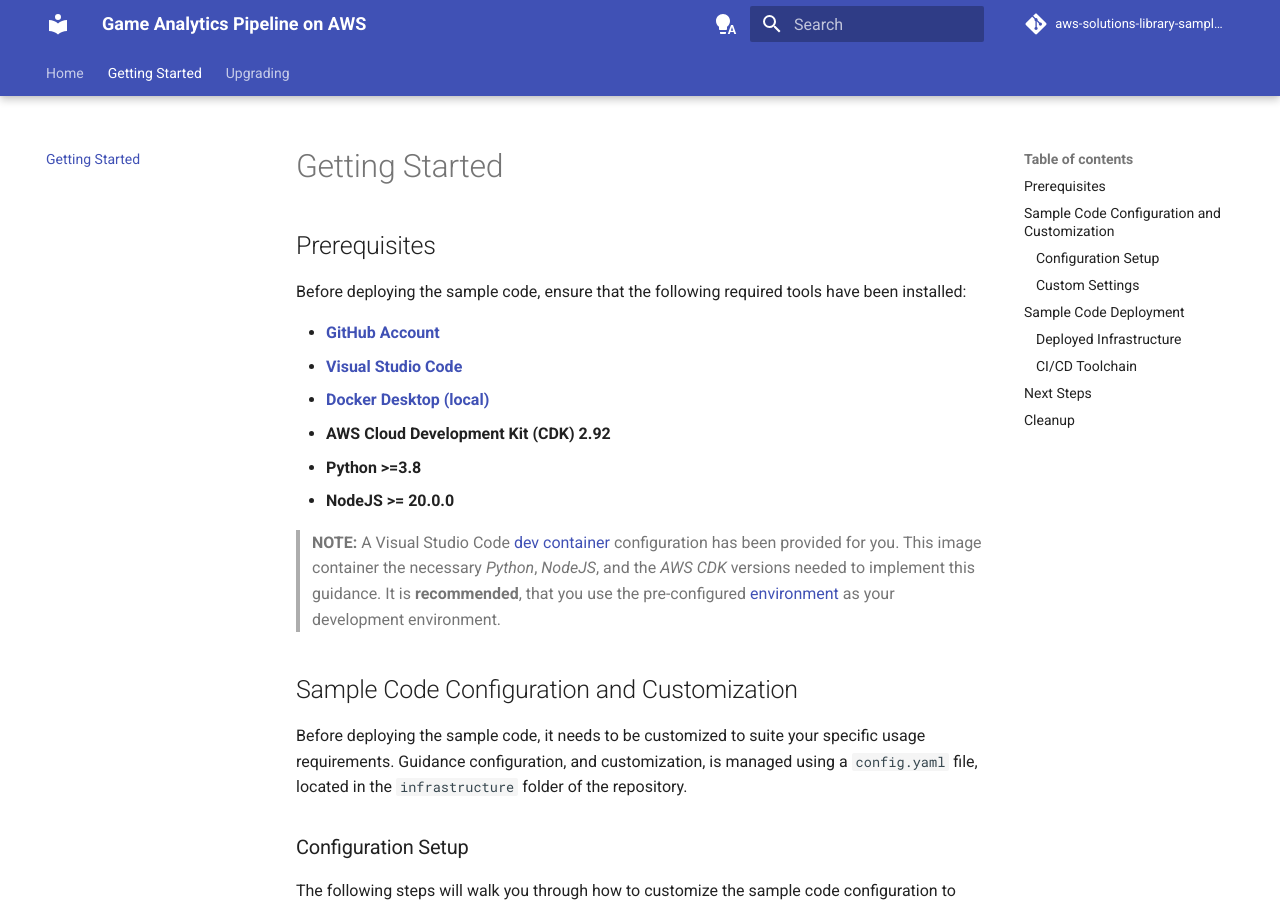
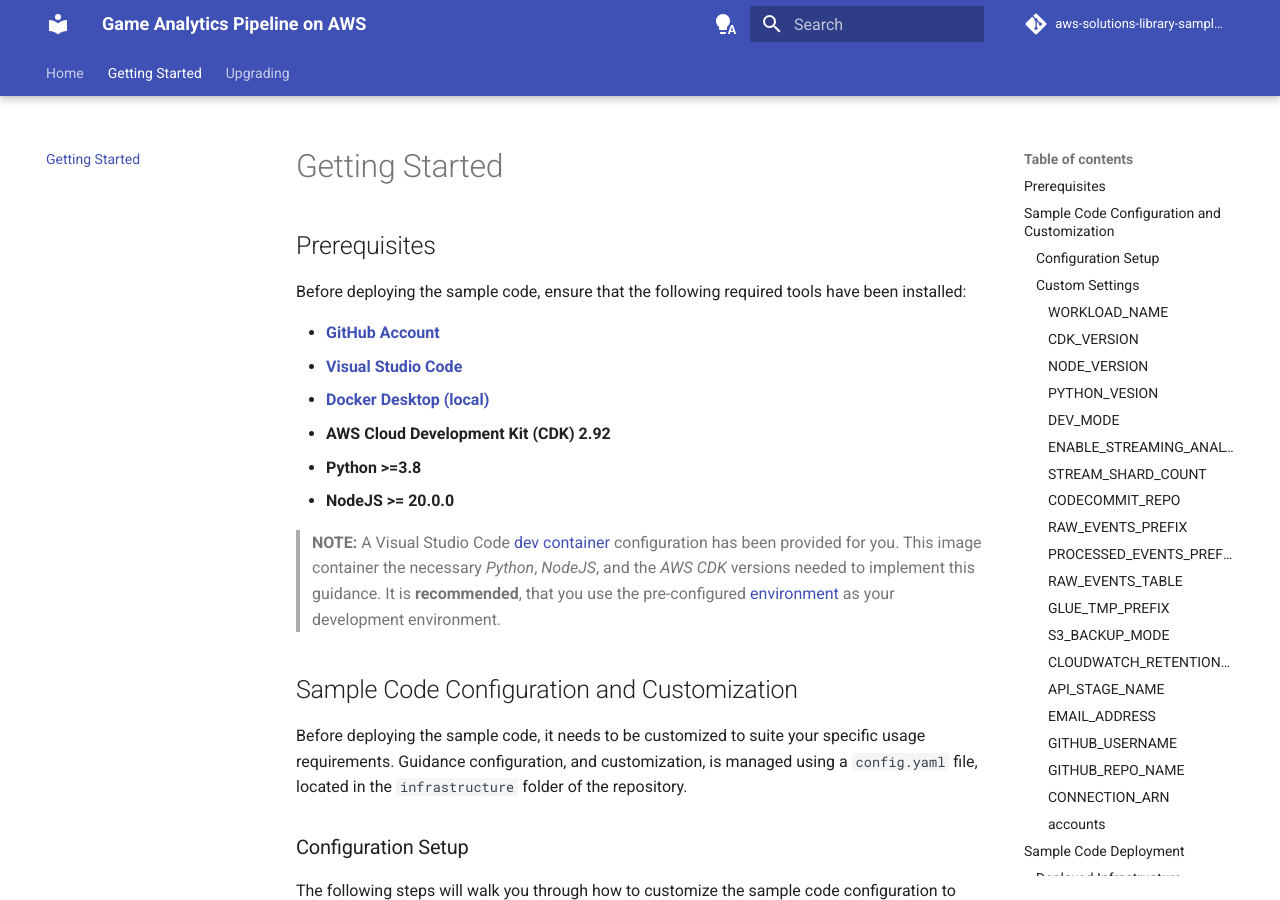
Before and after one commit to NathanCYee/guidance-for-game-analytics-pipeline-on-aws, an MkDocs documentation site: the page built from docs/getting-started.md, in a window 1280 px wide and 900 px high. Built offline with MkDocs 1.6.1 and Material for MkDocs 9.7.7, drawn with Linux system fonts in a browser that asks for light colours; comment, search, counter and statistics services are not loaded.

Commit message:
changed getting-started.md to headers to appear in TOC

````diff
--- a/docs/getting-started.md
+++ b/docs/getting-started.md
@@ -37,82 +37,82 @@
 
 The following settings can be adjusted to suite your use case:
 
-- `WORKLOAD_NAME`
+#### `WORKLOAD_NAME`
   - *Description:* The name of the workload that will deployed. This name will be used as a prefix for for any component deployed into your AWS Account.
   - *Type:* String
   - *Example:* `"GameAnalyticsPipeline"`
-- `CDK_VERSION`
+#### `CDK_VERSION`
   - *Description:* The version of the CDK installed in your environment. To see the current version of the CDK, run the `cdk --version` command. The guidance has been tested using CDK version `2.92.0` of the CDK. If you are using a different version of the CDK, ensure that this version is also reflected in the `./infrastructure/package.json` file.
   - *Type:* String
   - *Example:* `"2.92.0"`
-- `NODE_VERSION`
+#### `NODE_VERSION`
   - *Description:* The version of NodeJS being used. The default value is set to `"latest"`, and should only be changed this if you require a specific version.
   - *Type:* String
   - *Example:* `"latest"`
-- `PYTHON_VESION`
+#### `PYTHON_VESION`
   - *Description:* The version of Python being used. The default value is set to `"3.8"`, and should only be changed if you require a specific version.
   - *Type:* String
   - *Example:* `"3.8"`
-- `DEV_MODE`
+#### `DEV_MODE`
   - *Description:* Wether or not to enable developer mode. This mode will ensure synthetic data, and shorter retention times are enabled. It is recommended that you set the value to `true` when first deploying the sample code for testing, as this setting will enable S3 versioning, and won't delete S3 buckets on teardown. This setting can be changed at a later time, and the infrastructure re-deployed through CI/CD.
   - *Type:* Boolean
   - *Example:* `true`
-- `ENABLE_STREAMING_ANALYTICS`
+#### `ENABLE_STREAMING_ANALYTICS`
   - *Description:* Wether or not to enable the [Kinesis Data Analytics](https://aws.amazon.com/kinesis/data-analytics/) component/module of the guidance. It is recommended to set this value to `true` when first deploying this sample code for testing, as this setting will allow you to verify if streaming analytics is required for your use case. This setting can be changed at a later time, and the guidance re-deployed through CI/CD.
   - *Type:* Boolean
   - *Example:* `true`
-- `STREAM_SHARD_COUNT`
+#### `STREAM_SHARD_COUNT`
   - *Description:* The number of Kinesis shards, or sequence of data records, to use for the data stream. The default value has been set to `1` for initial deployment, and testing purposes. This value can be changed at a later time, and the guidance re-deployed through CI/CD. For information about determining the shards required for your use case, refer to [Amazon Kinesis Data Streams Terminology and Concepts](https://docs.aws.amazon.com/streams/latest/dev/key-concepts.html) in the *Amazon Kinesis Data Streams Developer Guide*.
   - *Type:* Integer
   - *Example:* `1`
-- `CODECOMMIT_REPO`
+#### `CODECOMMIT_REPO`
   - *Description:* The name of the [AWS CodeCoomit](https://aws.amazon.com/codecommit/), repository used as source control for the codified infrastructure, and CI/CD pipeline.
   - *Type:* String
   - *Example:* `"game-analytics-pipeline"`
-- `RAW_EVENTS_PREFIX`
+#### `RAW_EVENTS_PREFIX`
   - *Description:* The prefix for new/raw data files stored in S3.
   - *Type:* String
   - *Example:* `"raw_events"`
-- `PROCESSED_EVENTS_PREFIX`
+#### `PROCESSED_EVENTS_PREFIX`
   - *Description:* The prefix processed data files stored in S3.
   - *Type:* String
   - *Example:* `"processed_events"`
-- `RAW_EVENTS_TABLE`
+#### `RAW_EVENTS_TABLE`
   - *Description:* The name of the of the [AWS Glue table](https://docs.aws.amazon.com/glue/latest/dg/tables-described.html) within which all new/raw data is cataloged.
   - *Type:* String
   - *Example:* `"raw_events"`
-- `GLUE_TMP_PREFIX`
+#### `GLUE_TMP_PREFIX`
   - *Description:* The name of the temporary data store for AWS Glue.
   - *Type:* String
   - *Example:* `"glueetl-tmp"`
-- `S3_BACKUP_MODE`
+#### `S3_BACKUP_MODE`
   - *Description:* Wether or not to enable [Kinesis Data Firehose](https://aws.amazon.com/kinesis/data-firehose/) to send a backup of new/raw data to S3. The default value has been set to `false` for initial deployment, and testing purposes. This value can be changed at a later time, and the guidance re-deployed through CI/CD.
   - *Type:* Boolean
   - *Example:* `false`
-- `CLOUDWATCH_RETENTION_DAYS`
+#### `CLOUDWATCH_RETENTION_DAYS`
   - *Description:* The default number of days in which [Amazon CloudWatch](https://aws.amazon.com/cloudwatch/) stores all the logs. The default value has been set to `30` for initial deployment, and testing purposes. This value can be changed at a later time, and the guidance re-deployed through CI/CD.
   - *Type:* Integer
   - *Example:* `30`
-- `API_STAGE_NAME`
+#### `API_STAGE_NAME`
   - *Description:* The name of the REST API [stage](https://docs.aws.amazon.com/apigateway/latest/developerguide/set-up-stages.html) for the [Amazon API Gateway](https://aws.amazon.com/api-gateway/) configuration endpoint for sending telemetry data to the pipeline. This provides an integration option for applications that cannot integrate with Amazon Kinesis directly. The API also provides configuration endpoints for admins to use for registering their game applications with the guidance, and generating API keys for developers to use when sending events to the REST API. The default value is set to `live`.
   - *Type:* String
   - *Example:* `"live"`
-- `EMAIL_ADDRESS`
+#### `EMAIL_ADDRESS`
   - *Description:* The email address to receive operational notifications, and delivered by CloudWatch.
   - *Type:* String
   - *Example:* `"user@example.com"`
-- `GITHUB_USERNAME`
+#### `GITHUB_USERNAME`
   - *Description:* The user name for the Github account, into which the guidance has been forked.
   - *Type:* String
-- `GITHUB_REPO_NAME`
+#### `GITHUB_REPO_NAME`
   - *Description:* The repository name of the fork in your GitHub account.
   - *Type:* String
   - *Example:* `"guidance-for-game-analytics-pipeline-on-aws"`
-- `CONNECTION_ARN`
+#### `CONNECTION_ARN`
   - *Description:* The ARN for the GitHub connection, created during the [Configuration Setup](#configuration-setup) section.
   - *Type* String
   - *Example:* `"arn:aws:codeconnections:us-east-1:123456789123:connection/6506b29d-429e-4bf3-8ab4-78cb2fc011b3"`
-- `accounts`
+#### `accounts`
   - *Description:* Leverages CDK Cross-account, Cross-region capabilities for deploying separate CI/CD pipeline stages to separate AWS Accounts, AWS Regions. For more information on Cross-account CI/CD pipelines, using the CDK, refer to the [Building a Cross-account CI/CD Pipeline](https://catalog.us-east-1.prod.workshops.aws/workshops/00bc829e-fd7c-4204-9da1-faea3cf8bd88/en-US/introduction) workshop.
   - *Example:*
     ```yaml
````
